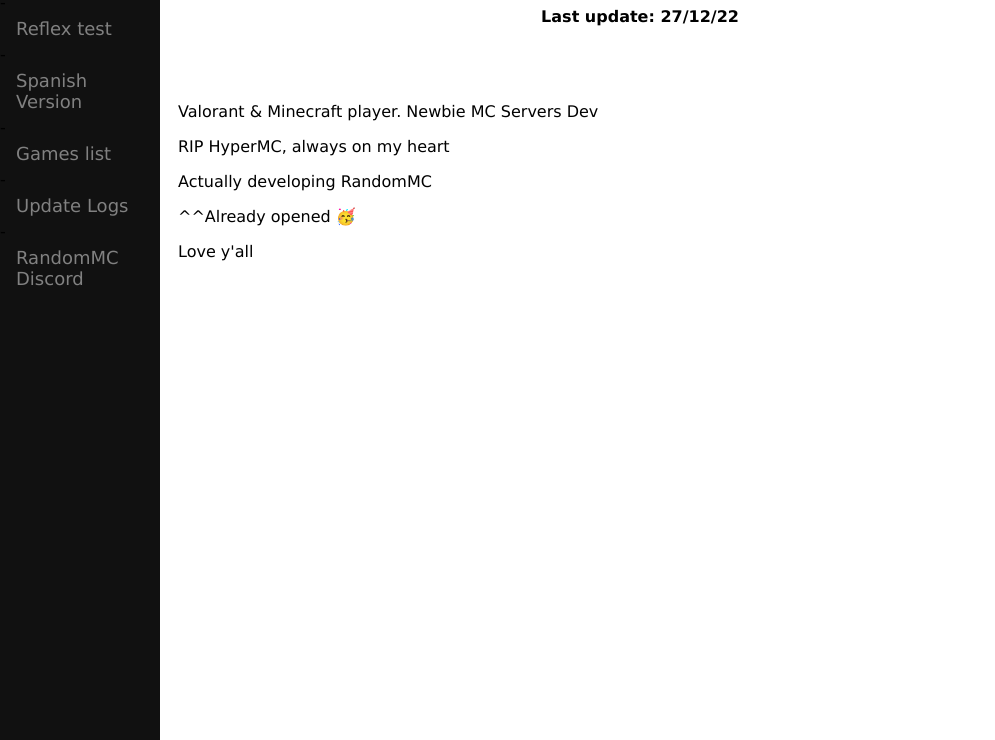
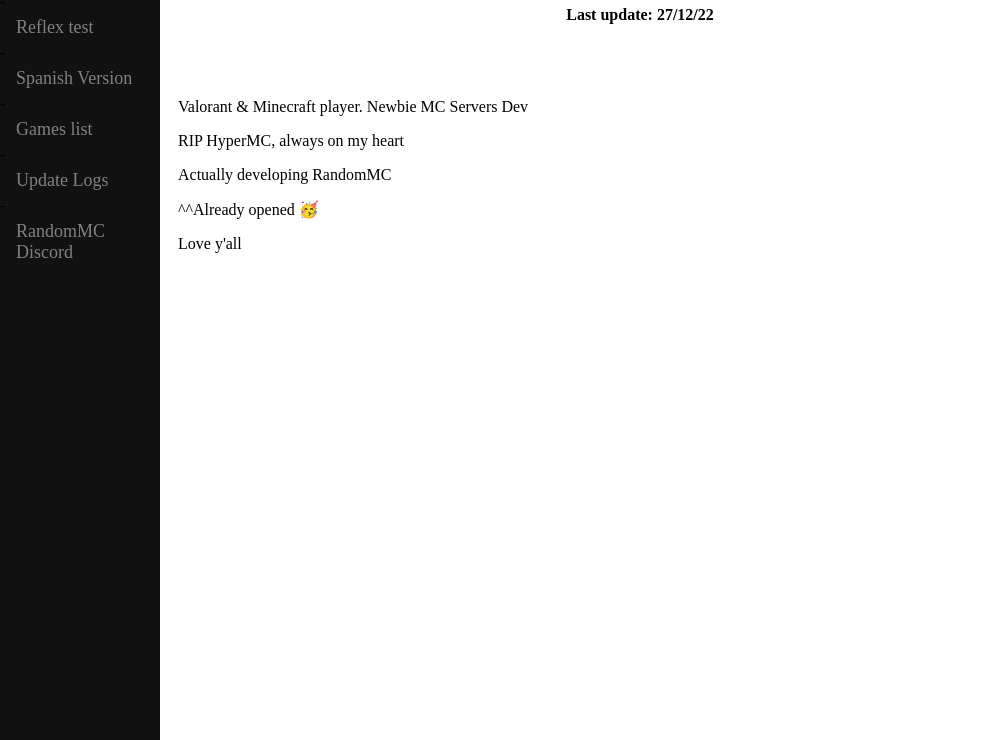
Before and after one commit to alguien-random/alguien-random.github.io, a website: page index.html in a window 1280 px wide. Shown: the part 60-800 px from the top of the page, without its empty margins (0-995 px from the left). Drawn offline with Linux system fonts and the light colour scheme.

Commit message:
New font (Ginebra). Just testing.

```diff
--- a/index.html
+++ b/index.html
@@ -6,7 +6,7 @@
 	<link rel="stylesheet" href="style.css">
 </head>
 
-<body style="background-color:rgb(255, 255, 255); font-family:verdana; color:rgb(0, 0, 0)">
+<body style="background-color:rgb(255, 255, 255); font-family:ginebra; color:rgb(0, 0, 0)">
 	<h1 style="text-align:center; ">Alguien Random official website!</h1>
 	<h4 style="text-align:center">Last update: 27/12/22</h4>
 	<h3 style="text-align:center"></h3>
```
